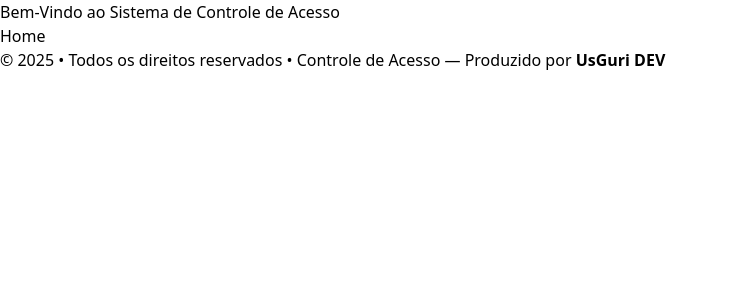
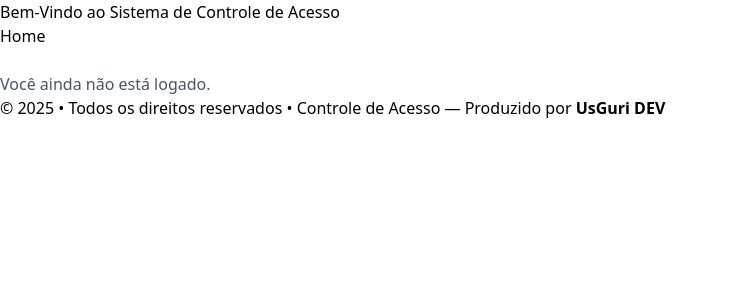
Before and after one commit to PxS00/access-control-cp, a React (Vite) app: page /home in a window 1280 px wide. Shown: the top 300 px of the page, without its empty margins (0-729 px from the left). Built offline with nearby package versions, Linux system fonts and the light colour scheme.

Commit message:
feat: refatorando pagina Home para melhorar a lógica de saudação e a estrutura

```diff
--- a/src/routes/Home/index.tsx
+++ b/src/routes/Home/index.tsx
@@ -1,18 +1,54 @@
 import { FaHandSpock } from "react-icons/fa6";
 
+function getSaudacao() {
+  const h = new Date().getHours();
+  if (h < 12) return "Bom dia";
+  if (h < 18) return "Boa tarde";
+  return "Boa noite";
+}
+
 export default function Home() {
-  const usuario = JSON.parse(localStorage.getItem('usuarioLogado') || 'null');
+  const usuario = (() => {
+    try {
+      return JSON.parse(localStorage.getItem("usuarioLogado") || "null");
+    } catch {
+      return null;
+    }
+  })();
+
+  const saudacao = getSaudacao();
 
   return (
-    <div>
-      <h1>Home</h1>
-      {usuario && (
-        <div>
-          <p>
-            Bem-vindo, <b>{usuario.nomeUsuario} <FaHandSpock /></b>!
-          </p>
-        </div>
-      )}
-    </div>
+    <main className="page-home">
+      <section className="home-wrap">
+        <h1 className="home-title">Home</h1>
+
+        {usuario ? (
+          <>
+            <div className="home-card">
+              <div className="home-icon" aria-hidden>
+                <FaHandSpock className="size-7" />
+              </div>
+              <p className="home-text">
+                {saudacao},{" "}
+                <b className="home-username">
+                  {usuario.nomeUsuario || usuario.nome}
+                </b>
+                ! Seja bem-vindo.
+              </p>
+            </div>
+
+            <div className="home-grid">
+              <a href="/cadastro" className="home-tile">
+                <div className="home-tile-title">Cadastrar usuários</div>
+                <div className="home-tile-desc">Crie novos acessos rapidamente</div>
+              </a>
+            </div>
+          </>
+        ) : (
+          <p className="mt-6 text-slate-600">Você ainda não está logado.</p>
+        )}
+      </section>
+    </main>
   );
 }
```
